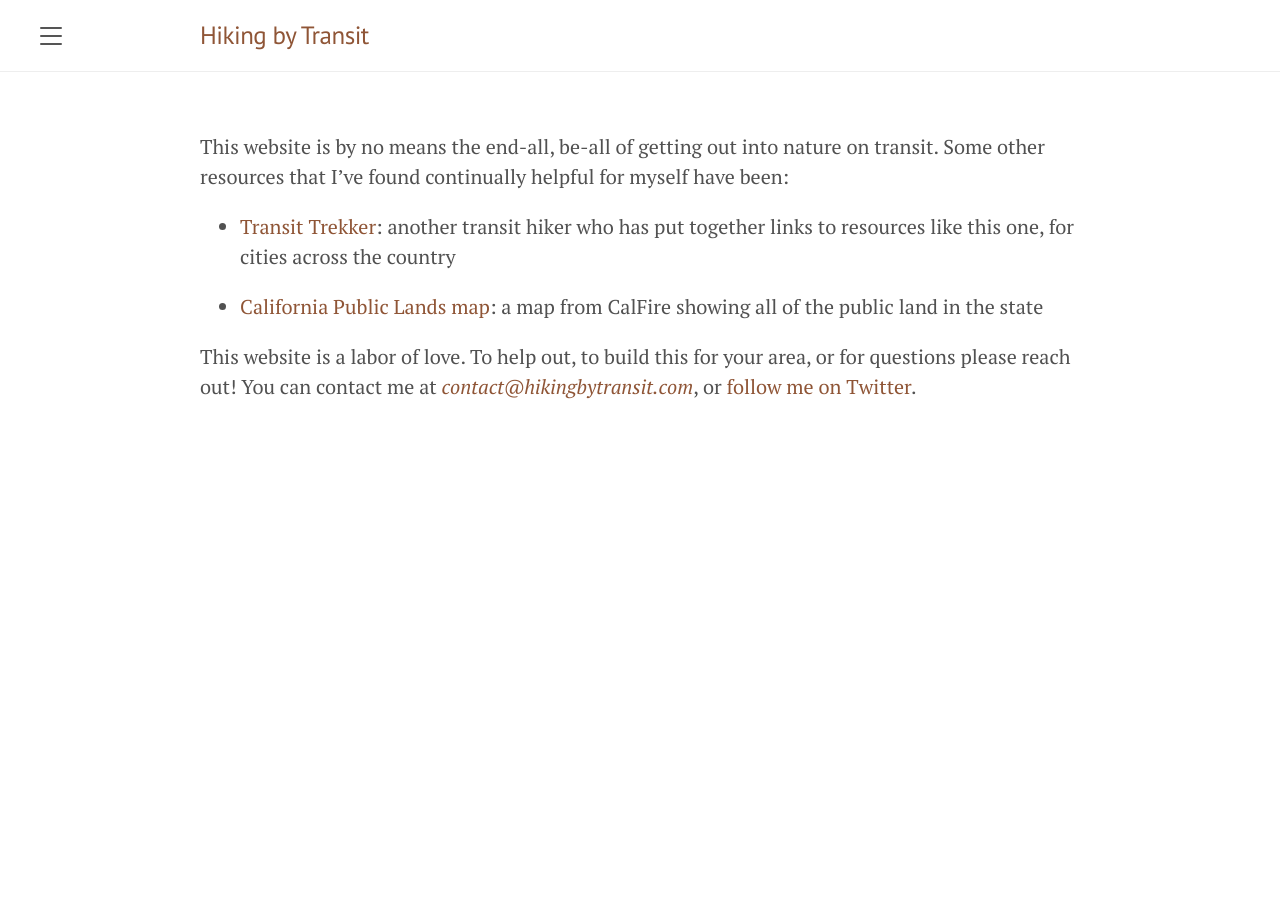
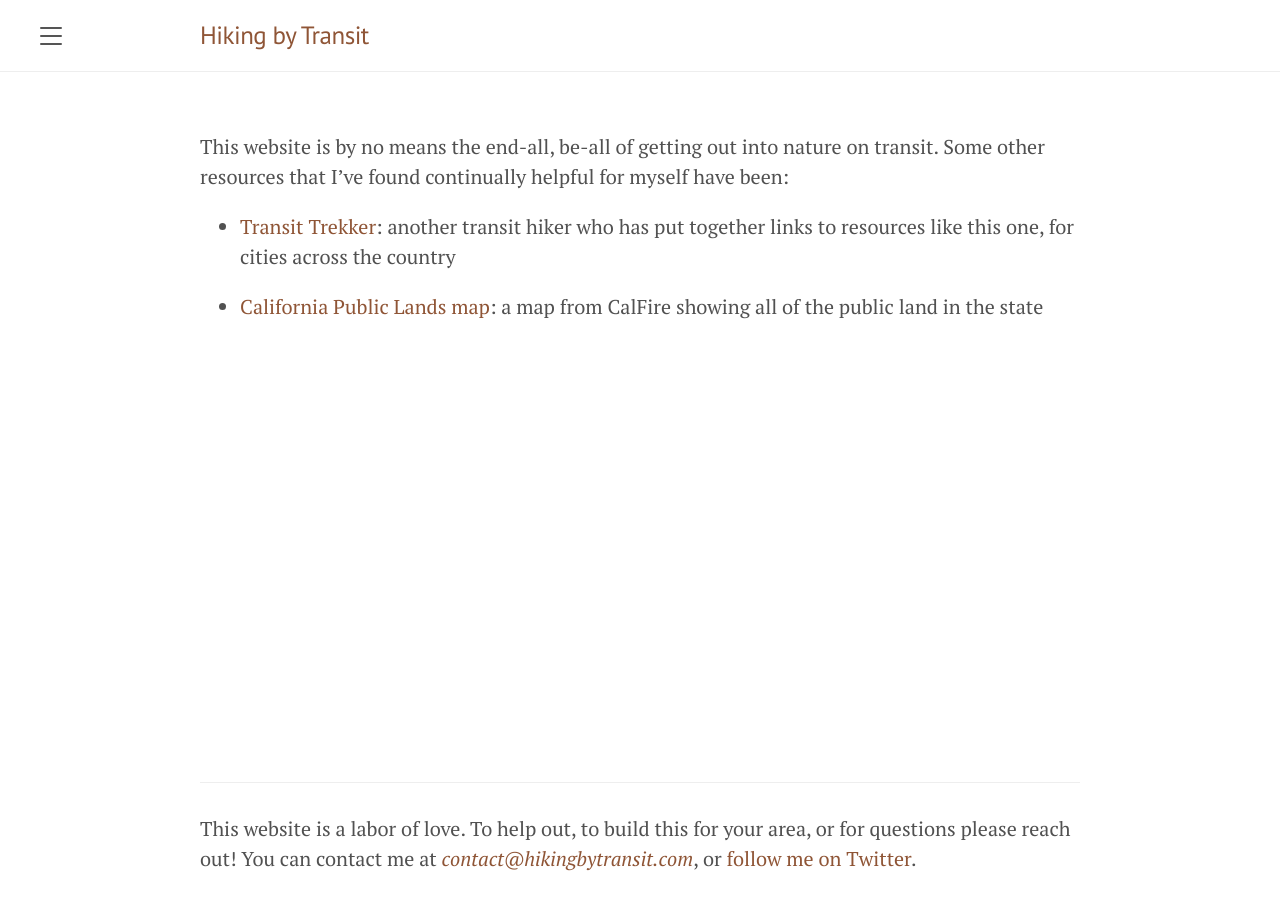
Before and after one commit to tschuy/hiking-by-transit, a Jekyll site: the page built from resources.md, in a window 1280 px wide. Built offline with Jekyll 4.4.1, drawn with Linux system fonts in a browser that asks for light colours.

Commit message:
footer: stick to bottom with gross hack

```diff
--- a/_includes/footer.html
+++ b/_includes/footer.html
@@ -1,3 +1,4 @@
 <div class="posts" style="margin-bottom: 15px">
+<hr>
 This website is a labor of love. To help out, to build this for your area, or for questions please reach out! You can contact me at <a href="mailto:contact@hikingbytransit.com"><i>contact@hikingbytransit.com</i></a>, or <a href="https://twitter.com/dotTsch">follow me on Twitter</a>.
 </div>
--- a/_layouts/default.html
+++ b/_layouts/default.html
@@ -18,7 +18,7 @@
         </div>
       </div>
 
-      <div class="container content">
+      <div class="container content" style="min-height: calc(100vh - 14rem);">
         {{ content }}
       </div>
 
```
